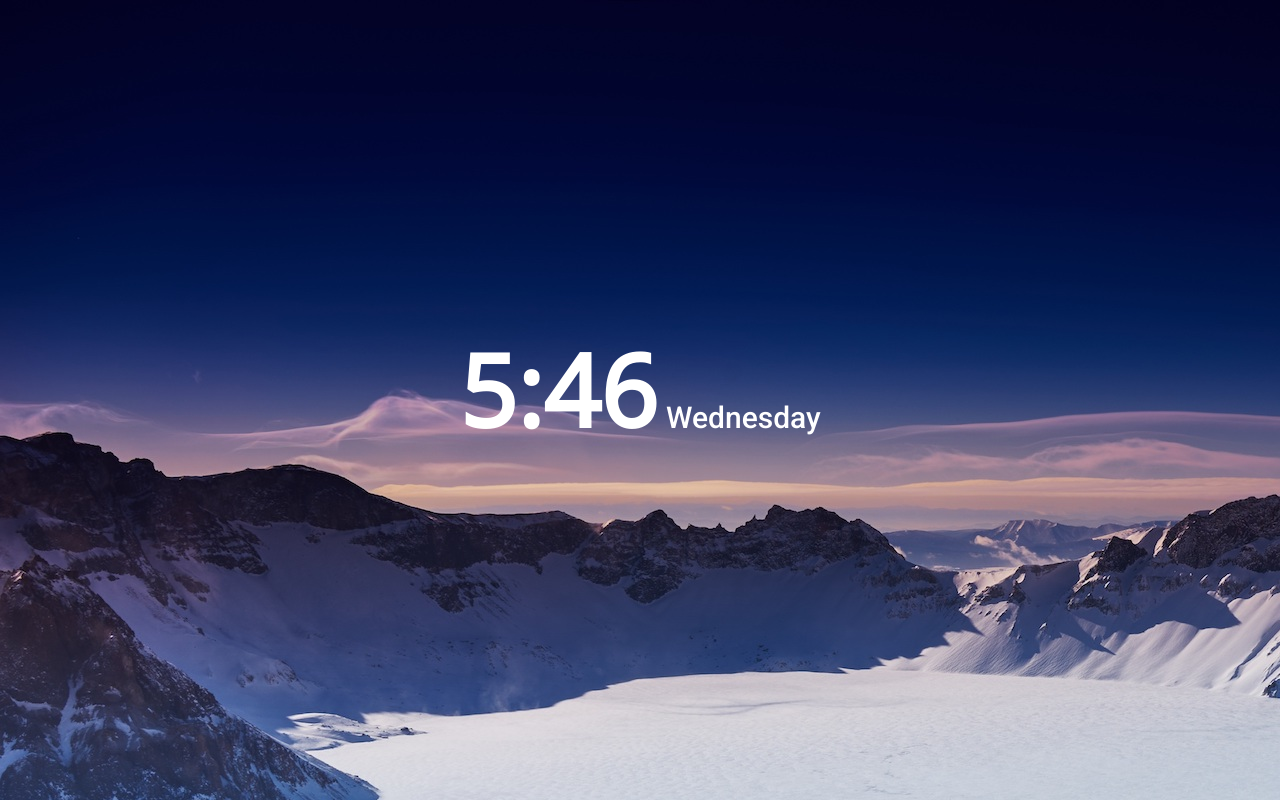
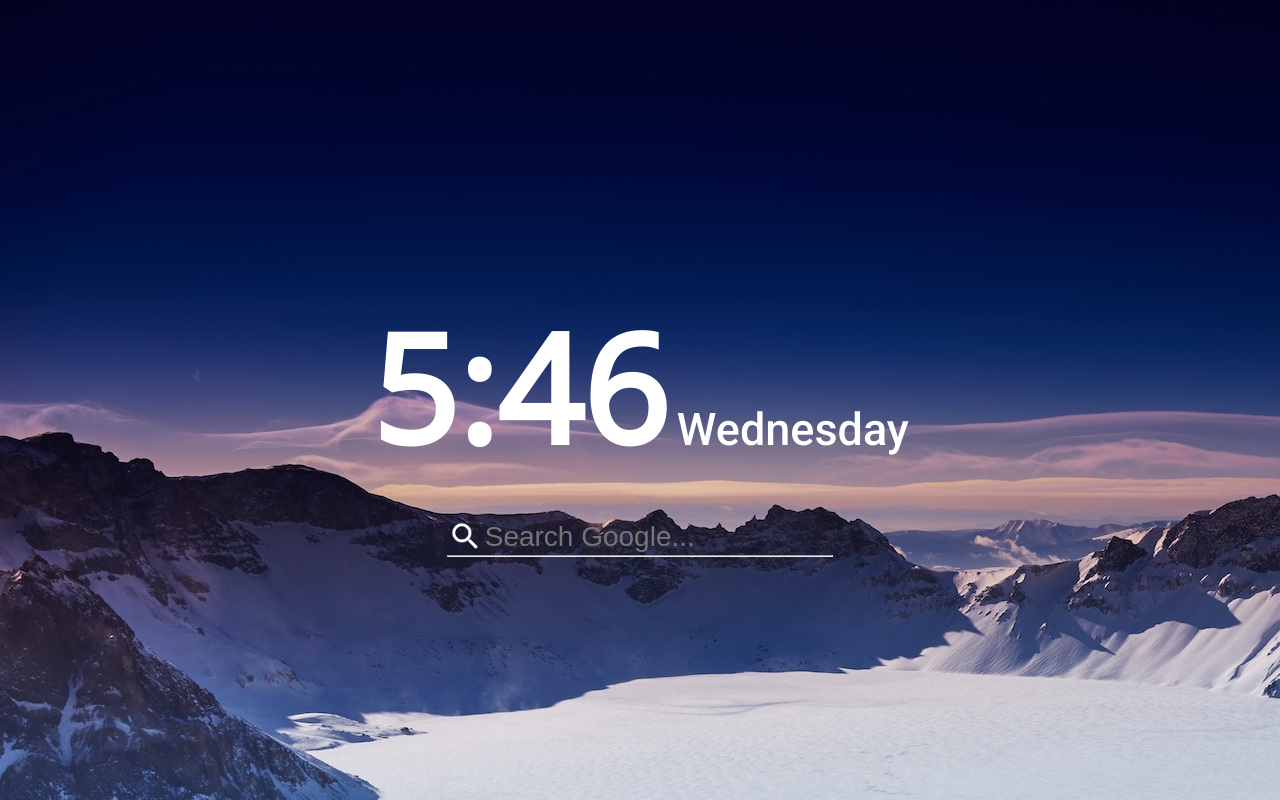
Before and after one commit to NewtApp/NewtApp, a browser extension: page newt.html in a window 1280 px wide. Drawn offline with nearby package versions, Linux system fonts and the light colour scheme.

Commit message:
Added google search

```diff
--- a/css/main.css
+++ b/css/main.css
@@ -12,21 +12,64 @@ margin: 0;
 }
 
 #time {
-  z-index: 9999;
   text-align: center;
-  padding-top:50vh;
-  transform: translateY(-100px);
+  padding-top:33vh;
+}
+
+.inputline {
+    color: white;
+    margin-top: -8px;
+    width: 30%;
 }
 
 #timeText {
   font-family: 'Open Sans', sans-serif;
-  font-size: 100px;
+  font-size: 150px;
   color:white;
 }
 
 #dayText {
   font-family: 'Roboto', sans-serif;
   color:white;
-  font-size: 30px;
+  font-size:45px;
   padding-left: 5px
 }
+
+.nomargin {
+    margin: 0;
+}
+
+.noselect {
+  cursor:default;
+  -webkit-touch-callout: none; /* iOS Safari */
+    -webkit-user-select: none; /* Safari */
+     -khtml-user-select: none; /* Konqueror HTML */
+       -moz-user-select: none; /* Firefox */
+        -ms-user-select: none; /* Internet Explorer/Edge */
+            user-select: none; /* Non-prefixed version, currently
+                                  supported by Chrome and Opera */
+}
+
+#searchbar {
+    text-align: center;
+}
+
+.search {
+    background-color: rgba(0, 0, 0, 0);
+    color: white;
+    border: none;
+    outline: none;
+    height: 50px;
+    font-size: 28px;
+    transition: height 1s;
+    -webkit-transition: height 1s;
+    width: 35%;
+    margin-left: -27%;
+}
+
+#searchicon {
+    float: left;
+    width: 35px;
+    margin-left: 35%;
+    margin-top: 8px;
+}
--- a/newt.html
+++ b/newt.html
@@ -10,11 +10,18 @@
 </head>
 <body background="assets/wallpaper.jpg">
 	<div>
-		<div id="time">
+		<div id="time" class="noselect">
 			<div style="display:inline-block">
 			<h1><a id="timeText"></a></h1></div>
-				<a id="dayText"></a>
+				<a id="dayText">...</a>
 	  </div>
+      <form method="get" action="https://www.google.com/search">
+        <div id="searchbar">
+          <img src="assets/search.png" id="searchicon">
+          <input type="text" name="q" size="100" value="" placeholder="Search Google..." class="search nomargin" autocomplete="off">
+          <hr class="inputline">
+        </div>
+      </form>
 	</div>
 </body>
 </html>
```
Also changed, not shown: assets/search.png (added), 1 other file.
